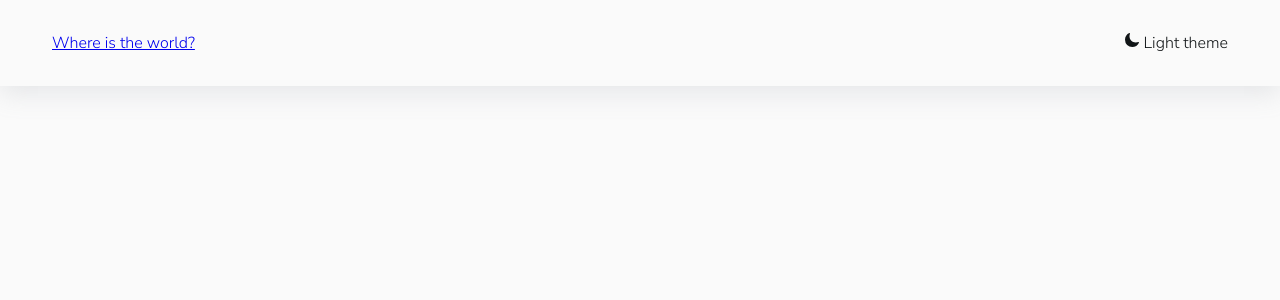
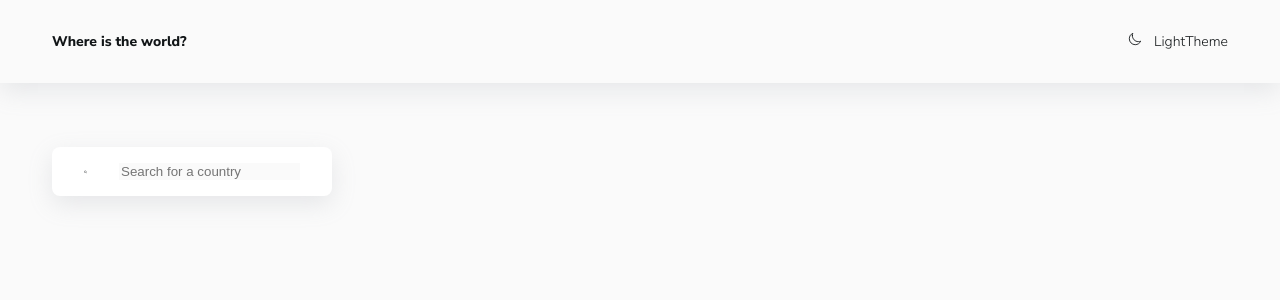
Before and after one commit to DmitriAleks/Countries, a React (Create React App) app: page / in a window 1280 px wide. Shown: the top 300 px of the page. Built offline with nearby package versions, Linux system fonts and the light colour scheme.

Commit message:
created style for Header/Controls/Main/Search

```diff
--- a/package.json
+++ b/package.json
@@ -12,6 +12,7 @@
     "react-icons": "^4.3.1",
     "react-router-dom": "^5.3.0",
     "react-scripts": "4.0.3",
+    "react-select": "^5.1.0",
     "styled-components": "^5.3.3",
     "web-vitals": "^1.0.1"
   },
--- a/src/App.js
+++ /dev/null
@@ -1,14 +0,0 @@
-import './App.css';
-import {Header} from "./component/Header";
-
-function App() {
-    return (
-        <div className="App">
-           <>
-           <Header/>
-           </>
-        </div>
-    );
-}
-
-export default App;
--- /dev/null
+++ b/src/App.jsx
@@ -0,0 +1,19 @@
+import './App.css';
+import {Header} from "./component/Header";
+import {Main} from './component/Main'
+import {Controls} from "./component/Controls";
+
+function App() {
+    return (
+        <div className="App">
+            <>
+                <Header/>
+                <Main>
+                    <Controls/>
+                </Main>
+            </>
+        </div>
+    );
+}
+
+export default App;
--- /dev/null
+++ b/src/component/Controls.jsx
@@ -0,0 +1,11 @@
+import {Search} from "./Search";
+import {useState, useEffect} from 'react'
+
+
+export const Controls = () => {
+    const[search,setSearch] = useState()
+    return ( <div>
+        <Search search={search} setSearch={setSearch}/>
+
+    </div>)
+}
--- a/src/component/Header.jsx
+++ b/src/component/Header.jsx
@@ -16,8 +16,19 @@
 `;
 const Title = styled.a.attrs({
     href: '/',
-})``;
-const ModeSwitcher = styled.div``;
+})`
+  color: var(--color-text);
+  font-size: var(--fs-sm);
+  text-decoration: none;
+  font-weight: var(--fw-bold);
+`;
+const ModeSwitcher = styled.div`
+  color: var(--color-text);
+  font-size: var(--fs-sm);
+  cursor: pointer;
+ // font-weight: var(--fw-bold);
+  text-transform: capitalize;
+`;
 
 export const Header = () => {
     const [theme, setTheme] = useState('light');
@@ -31,9 +42,16 @@
         <Container>
             <Wrapper>
                 <Title>
-                    Where is the world? </Title>
+                    Where is the world?
+                </Title>
                 <ModeSwitcher onClick={toggleTheme}>
-                    <IoMoon/> Light theme
+                    {theme === 'light' ? (
+                        <IoMoonOutline size='14px'/>
+                    ) : (
+                        <IoMoon size='14px'/>
+                    )}
+                  {''}
+                    <span style={{marginLeft: '0.75rem'}}>{theme}Theme </span>
                 </ModeSwitcher>
 
             </Wrapper>
--- /dev/null
+++ b/src/component/Main.jsx
@@ -0,0 +1,21 @@
+import styled from 'styled-components'
+import {Container} from "./Container";
+
+const Wrapper = styled.main`
+padding: 2rem 0;
+
+  @media(min-width: 767px) {
+    padding: 4rem 0;
+  }
+`;
+
+export const Main = ({children}) => {
+    return (<div>
+        <Wrapper>
+            <Container>
+                {children}
+            </Container>
+        </Wrapper>
+
+    </div>)
+}
--- /dev/null
+++ b/src/component/Search.jsx
@@ -0,0 +1,37 @@
+import styled from 'styled-components'
+import {IoSearch} from 'react-icons/io5'
+
+const InputContainer = styled.label`
+  background-color: var(--colors-ui-base);
+  padding: 1rem 2rem;
+  display: flex;
+  align-items: center;
+  border-radius: var(--radii);
+  box-shadow: var(--shadow);
+  width: 100%;
+  margin-bottom: 1.5rem;
+
+  @media (min-width: 767px) {
+    margin-bottom: 0;
+    width: 280px;
+  }
+`;
+const Input = styled.input.attrs({
+    type: 'search',
+    placeholder: 'Search for a country',
+})`
+  margin-left: 2rem;
+  border: none;
+  outline: none;
+  background-color: var(--colors-bg);
+  color: var(--color-text);
+`;
+
+export const Search = ({search, setSearch}) => {
+    return (
+        <InputContainer>
+            <IoSearch/>
+            <Input onChange={(e) => setSearch(e.target.value)} value={search}/>
+        </InputContainer>
+    )
+}
```
Also changed, not shown: src/component/CustomSelect.jsx (added), 1 other file (tests, documents, lock files or other folders).
